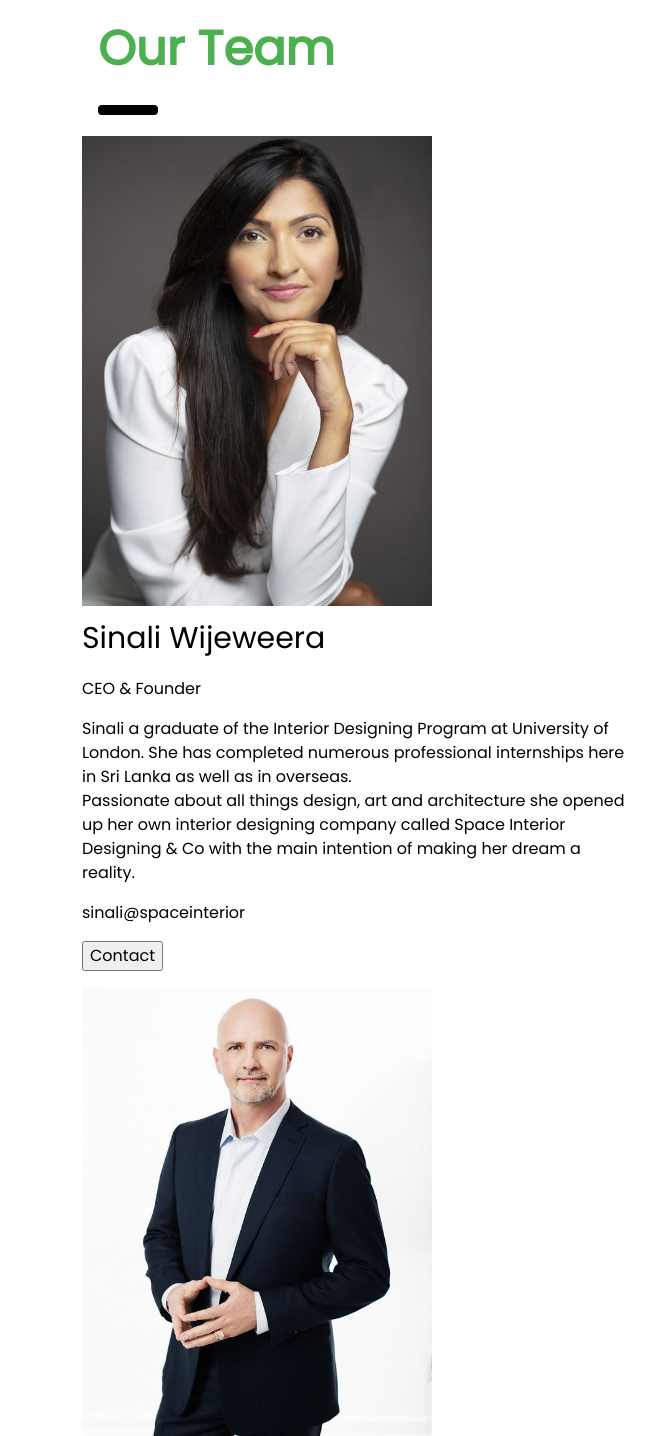
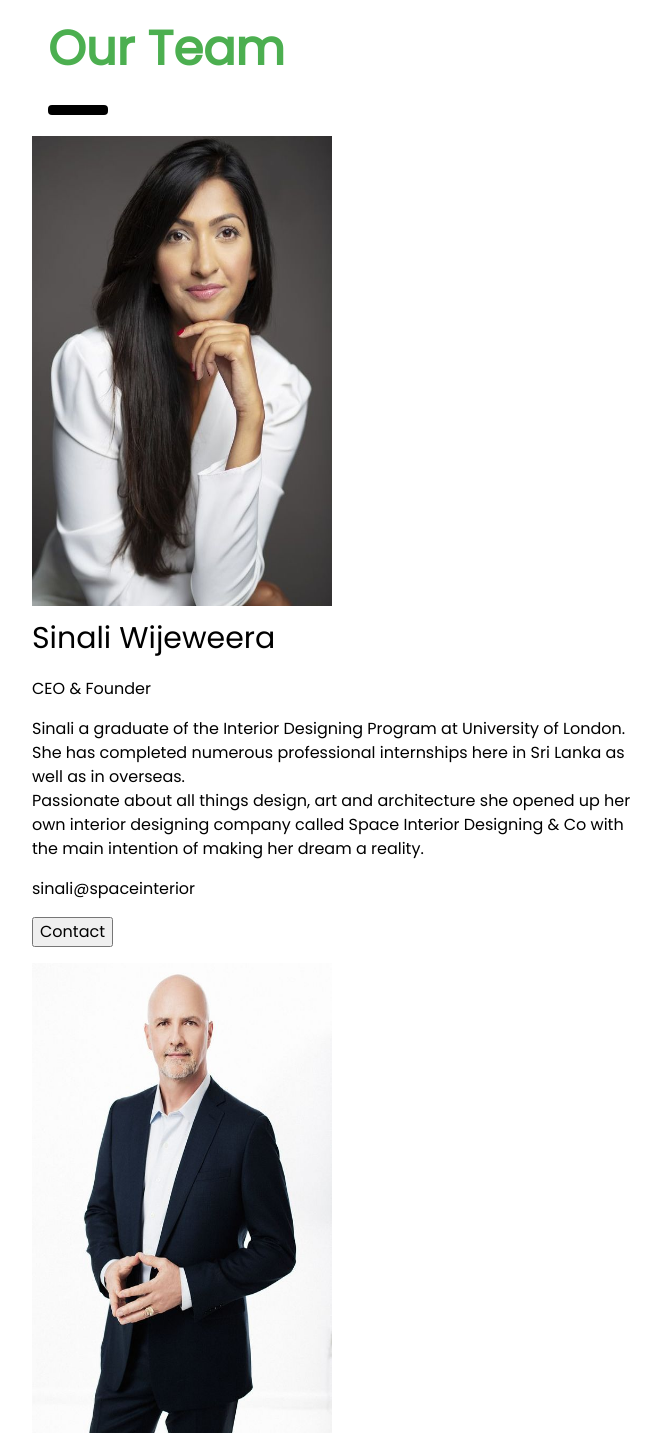
Before and after one commit to LegolasGreenleaf8/Space, a plain HTML site: page About us.html in a window 1280 px wide. Shown: the part 1426-2862 px from the top of the page, without its empty margins (408-1069 px from the left). Drawn offline with nearby package versions, Linux system fonts and the light colour scheme.

Commit message:
Update About us.html

```diff
--- a/About us.html
+++ b/About us.html
@@ -92,7 +92,7 @@ j=d.createElement(s),dl=l!='dataLayer'?'&l='+l:'';j.async=true;j.src=
 
 
   <!-- !PAGE CONTENT! -->
-	<div class="w3-main" style="margin-left:150px;margin-right:200px">
+	<div class="w3-main" style="margin-left:100px;margin-right:200px">
 
 <!-- Header -->
   <div class="w3-container" style="margin-top:80px" id="showcase">
@@ -104,7 +104,7 @@ j=d.createElement(s),dl=l!='dataLayer'?'&l='+l:'';j.async=true;j.src=
 <div class="row">
   <div class="column">
     <div class="card">
-      <img src="pictures/pic52.jpg" width="350" height="470" >
+      <img src="pictures/pic52.jpg" width="300" height="470" >
       <div class="container">
         <h2>Sinali Wijeweera </h2>
         <p class="title">CEO & Founder</p>
@@ -117,7 +117,7 @@ j=d.createElement(s),dl=l!='dataLayer'?'&l='+l:'';j.async=true;j.src=
 
   <div class="column">
     <div class="card">
-      <img src="pictures/pic53.jpg" width="350" height="470" >
+      <img src="pictures/pic53.jpg" width="300" height="470" >
       <div class="container">
         <h2>Ravindra Perera</h2>
         <p class="title">Art Director</p>
@@ -130,7 +130,7 @@ He was also hired by as an Interior Designing Consultant by leading Sri Lankan c
   </div>
   <div class="column">
     <div class="card">
-      <img src="pictures/pic54.jpg" width="350" height="470" >
+      <img src="pictures/pic54.jpg" width="300" height="470" >
       <div class="container">
         <h2>Sehani Cooray</h2>
         <p class="title">Designer</p>
```
